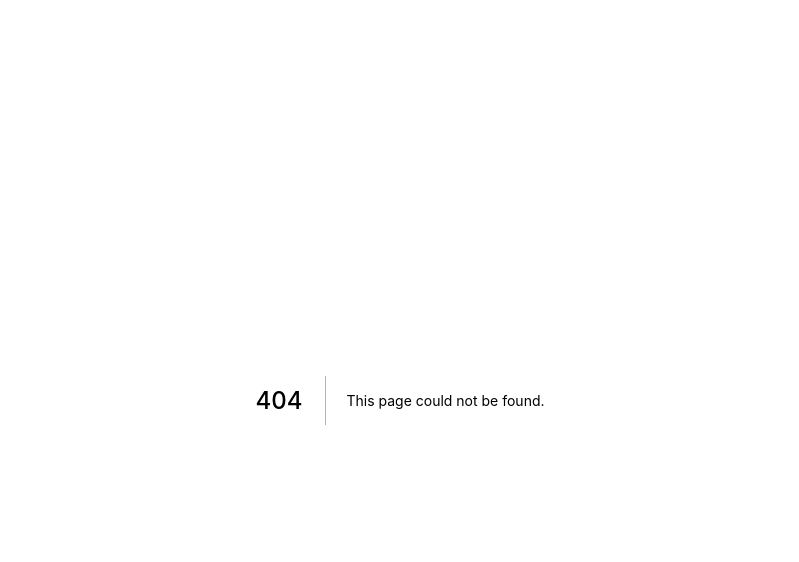
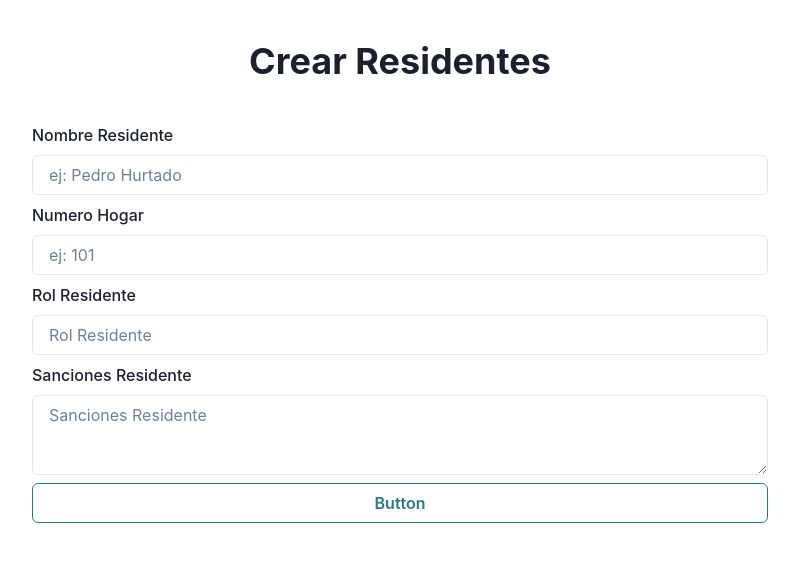
Before and after one commit to BayronMardones/proyecto-ISO, a Next.js app in the folder frontend/: page /residentes in a window 1280 px wide. Before the commit this address had no page. Shown: the top 562 px of the page, without its empty margins (240-1039 px from the left). Built offline with nearby package versions, Linux system fonts and the light colour scheme.

Commit message:
creacion de residentes

```diff
--- a/frontend/package.json
+++ b/frontend/package.json
@@ -18,6 +18,7 @@
     "framer-motion": "^7.6.7",
     "next": "12.3.1",
     "react": "18.2.0",
-    "react-dom": "18.2.0"
+    "react-dom": "18.2.0",
+    "sweetalert2": "^11.6.16"
   }
 }
--- /dev/null
+++ b/frontend/pages/residentes.jsx
@@ -0,0 +1,81 @@
+import {useState} from 'react'
+import { Button, Input, Stack, Container, Heading, FormControl, FormLabel, Textarea } from '@chakra-ui/react'
+import axios from 'axios'
+import Swal from 'sweetalert2'
+
+const residentes = () => {
+
+    const [values, setValues] = useState({
+        name: '',
+        numeroHogar: '',
+        rol: '',
+        sanciones: ''
+    })
+
+    const onSubmit = async(e) => {
+        e.preventDefault()
+        console.log(values)
+
+        try {
+            const response = await axios.post(`${process.env.API_URL}/residente`, values)
+            console.log(response)
+            if(response.status === 200){
+                Swal.fire({
+                    title: 'Residente creado',
+                    text: 'El residente ser a creado de manera exitosa',
+                    icon: 'success',
+                    confirmButtonText: 'ok'
+                })
+            }else{
+                Swal.fire({
+                    title: 'Error',
+                    text: 'no se ha podido crear el residente',
+                    icon: 'error',
+                    confirmButtonText: 'ok'
+                })
+            }
+        } catch (err) {
+            Swal.fire({
+                title: 'Error',
+                text: 'no se ha podido crear el residente',
+                icon: 'error',
+                confirmButtonText: 'ok'
+            })
+        }
+    }
+
+    const onChange = (e) => {
+        setValues({
+            ...values,
+            [e.target.name]: e.target.value
+        })
+    }
+
+    return (
+        <Container maxW="container.md">
+            <Heading textAlign={"center"} my={10}>Crear Residentes</Heading>
+            <Stack>
+                <FormControl>
+                    <FormLabel>Nombre Residente</FormLabel>
+                    <Input placeholder="ej: Pedro Hurtado" type={"text"} onChange={onChange} name={"name"}/>
+                </FormControl>
+                <FormControl>
+                    <FormLabel>Numero Hogar</FormLabel>
+                    <Input placeholder="ej: 101" type={"number"} onChange={onChange} name={"numeroHogar"}/>
+                </FormControl>
+                <FormControl>
+                    <FormLabel>Rol Residente</FormLabel>
+                    <Input placeholder="Rol Residente" type={"text"} onChange={onChange} name={"rol"}/>
+                </FormControl>
+                <FormControl>
+                    <FormLabel>Sanciones Residente</FormLabel>
+                    <Textarea placeholder="Sanciones Residente" type={"text"} onChange={onChange} name={"sanciones"}/>
+                </FormControl>
+                <Button colorScheme='teal' variant='outline' type='submit' onClick={onSubmit}>Button</Button>
+
+            </Stack>
+        </Container>
+    )
+    }
+
+export default residentes
```
Also changed, not shown: 1 other file (tests, documents, lock files or other folders).
